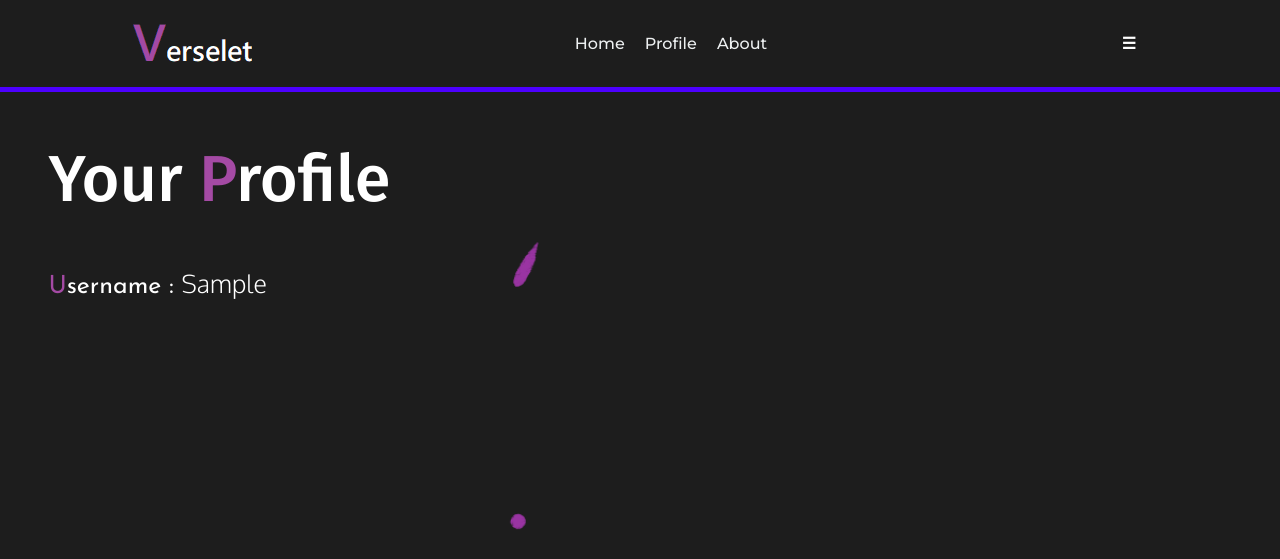
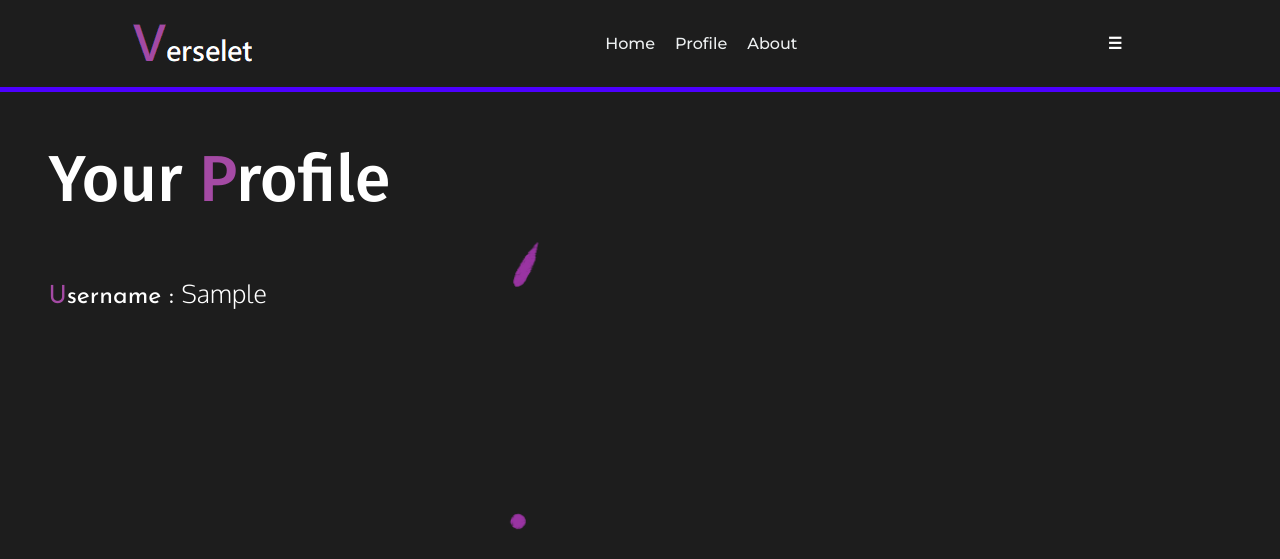
Before and after one commit to kingjuno/Verselet-1, a Flask app: template templates/profile.html in a window 1280 px wide. Shown: the top 559 px of the page. Run offline with Flask 2, Linux system fonts and the light colour scheme; the template is opened without the code that fills it: most values are stand-ins (such as "Sample title", 1, 10 or a date in 2020); parts of the project's set-up code (start-up, migrations or seed data) failed here and were passed over.

Commit message:
slightly fixed nav bar

```diff
--- a/static/base.css
+++ b/static/base.css
@@ -43,16 +43,6 @@ header {
 
 .nav__links li a:hover {
   color: #7655FA;
-}
-
-.cta {
-  padding: 9px 25px;
-  border: none;
-  cursor: pointer;
-}
-
-.menu {
-  display: none;
 }
 
 .overlay {
@@ -112,16 +102,6 @@ header {
   .menu {
     display: initial;
   }
-}
-
-
-.dropbtn {
-  background-color: #1d1d1d;
-  color: white;
-  padding: 16px;
-  font-size: 16px;
-  border: none;
-  cursor: pointer;
 }
 
 
--- a/templates/base.html
+++ b/templates/base.html
@@ -48,6 +48,21 @@
   color: #7655FA;
 }
 
+.cta {
+  padding: 0px 0px;
+  border: none;
+  cursor: pointer;
+}
+
+.dropbtn {
+  background-color: #1d1d1d;
+  color: white;
+  padding: 16px;
+  font-size: 16px;
+  border: none;
+  cursor: pointer;
+}
+
 </style>
 
 <header style="background-color: #1d1d1d;">
@@ -60,20 +75,16 @@
         </ul>
     </nav>
 
-    <a class="cta">
+    <div class="cta">
         <div style="padding-top: -0.8%; margin-left: -30%;" class="dropdown">
             <button class="dropbtn" style="background-color: #1d1d1d;"><b>☰</b></button>
-            <div style="font-family: 'Quicksand', sans-serif;" class="dropdown-content">
+            <div style="font-family: 'Quicksand', sans-serif; padding-bottom: 20px; color: white;" class="dropdown-content">
                 <a href="\">Settings</a>
                 <a href="\">About Us</a>
                 <a href="\">Contact Us</a>
-                {% if current_user.is_authenticated %}
-                    <a href="\">Log Out</a>
-                {% endif %}
             </div>
         </div>
-    </a>
-    <p class="menu cta">Menu</p>
+    </div>
 </header>
 <script type="text/javascript" src="mobile.js"></script>
 <div class="pribbon"></div>
--- a/templates/profile.html
+++ b/templates/profile.html
@@ -35,6 +35,6 @@
 </style>
 <div style="color: white;">
     <div class="big_text">Your <span style="color: #A44AA4;">P</span>rofile</div>
-    <span class="stat_t"><span style="color: #A44AA4;">U</span>sername : <span style="font-family: 'Oxygen', sans-serif;">{{ u }}</span>
+    <div class="stat_t"><span style="color: #A44AA4;">U</span>sername : <span style="font-family: 'Oxygen', sans-serif;">{{ u }}</span></div>
 </div>
 {% endblock %}
```
Also changed, not shown: static/bx.gif (deleted).
